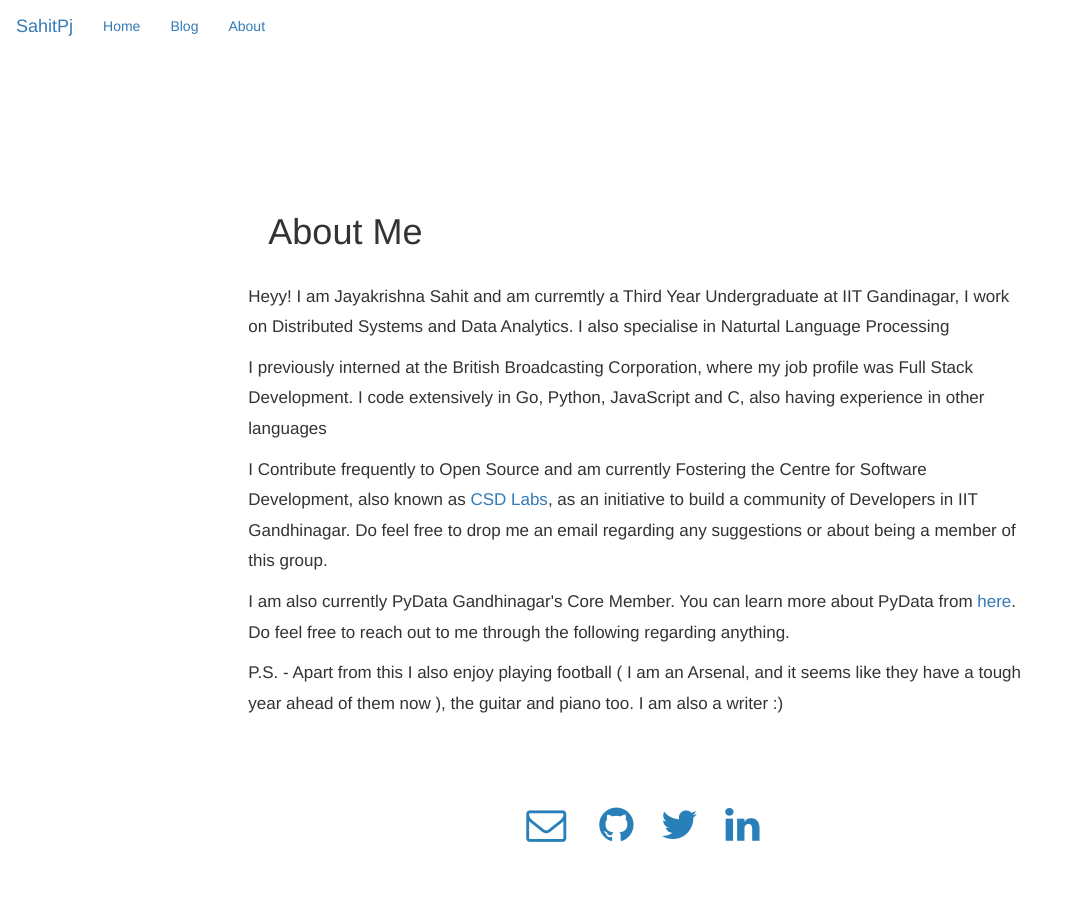
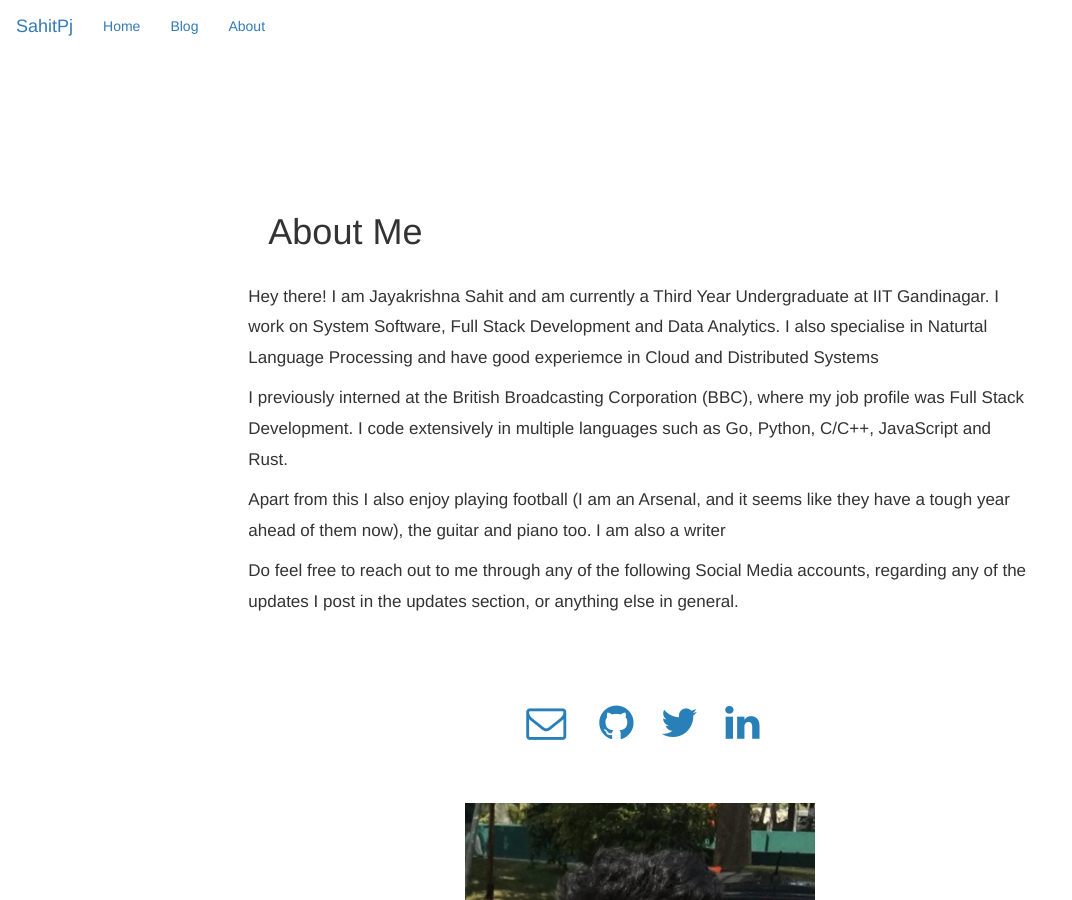
Before and after one commit to sahitpj/sahitpj.github.io, a Jekyll site: the page built from about.md, in a window 1280 px wide and 900 px high. Shown: the whole window, without its empty margins (0-1072 px from the left). Built offline with Jekyll 4.4.1, drawn with Linux system fonts in a browser that asks for light colours; nearby versions of some CDN libraries.

Commit message:
changed profession and abt

```diff
--- a/about.md
+++ b/about.md
@@ -10,16 +10,13 @@
 <div class="col-lg-8  col-lg-offset-2 col-md-8 col-md-offset-2 col-sm-8  col-sm-offset-2 about-page">
 <h1 class="page-title">{{ page.title }}</h1>
 
-<p class="about-content">Heyy! I am Jayakrishna Sahit and am curremtly a Third Year Undergraduate at IIT Gandinagar, I work on Distributed Systems and Data Analytics. I also specialise in Naturtal Language Processing</p>
+<p class="about-content">Hey there! I am Jayakrishna Sahit and am currently a Third Year Undergraduate at IIT Gandinagar. I work on System Software, Full Stack Development and Data Analytics. I also specialise in Naturtal Language Processing and have good experiemce in Cloud and Distributed Systems</p>
 
-<p class="about-content">I previously interned at the British Broadcasting Corporation, where my job profile was Full Stack Development. I code extensively in Go, Python, JavaScript and C, also having experience in other languages</p>
+<p class="about-content">I previously interned at the British Broadcasting Corporation (BBC), where my job profile was Full Stack Development. I code extensively in multiple languages such as Go, Python, C/C++, JavaScript and Rust.</p>
 
-<p class="about-content">I Contribute frequently to Open Source and am currently Fostering the Centre for Software Development, also known as <a href="https://github.com/csdlabs">CSD Labs</a>, as an initiative to build a community of Developers in IIT Gandhinagar. Do feel free to drop me an email regarding any suggestions or about being a member of this group.</p>
+<p class="about-content">Apart from this I also enjoy playing football (I am an Arsenal, and it seems like they have a tough year ahead of them now), the guitar and piano too. I am also a writer</p>
 
-<p class="about-content">I am also currently PyData Gandhinagar's Core Member. You can learn more about PyData from <a href="https://pydatagn.github.io/">here</a>. Do feel free to reach out to me through the following regarding anything.</p>
-
-<p class="about-content">P.S. -  Apart from this I also enjoy playing football ( I am an Arsenal, and it seems like they have a tough year ahead of them now ), the guitar and piano too. I am also a writer :)</p>
-
+<p class="about-content">Do feel free to reach out to me through any of the following Social Media accounts, regarding any of the updates I post in the updates section, or anything else in general.</p>
 
 
 <br><br><br>
--- a/index.html
+++ b/index.html
@@ -11,7 +11,7 @@
     <div id="lead" >
         <div id="lead-content">
             <h2>Jayakrishna Sahit</h2>
-            <h5>DevOps Engineer</h5>
+            <h5>Software Developer</h5>
             <a href="{{ site.baseurl }}/assets/Resume_Org.pdf" target="_blank" class="btn-rounded-blue">View Resume</a>
             <p class="icon-home-page">
               <a href="mailto:sahitjayakrishna8@gmail.com"><i class="fa fa-envelope-o fa-fw" aria-hidden="true" style="font-size:20px;color:black"></i></a>
```
